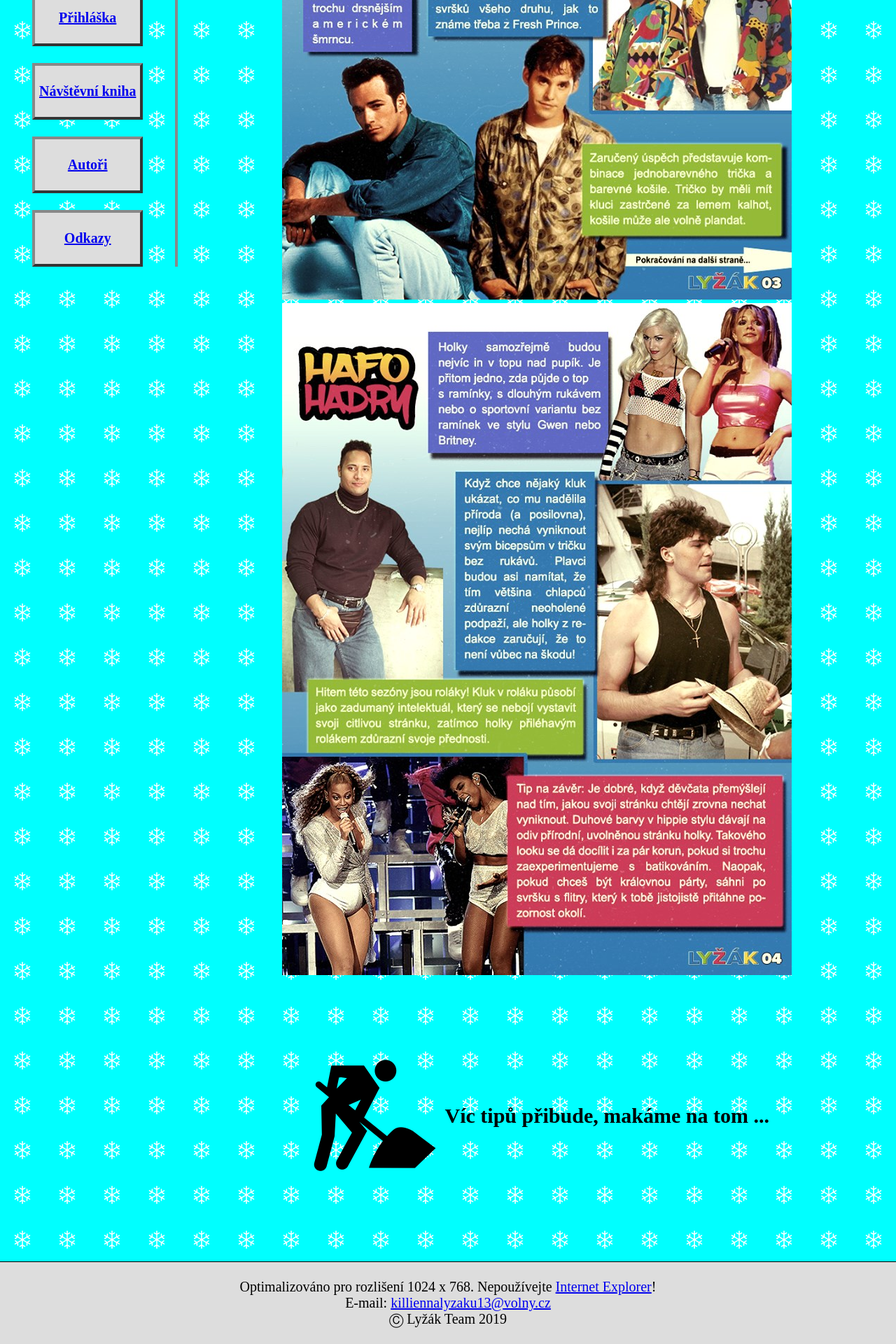
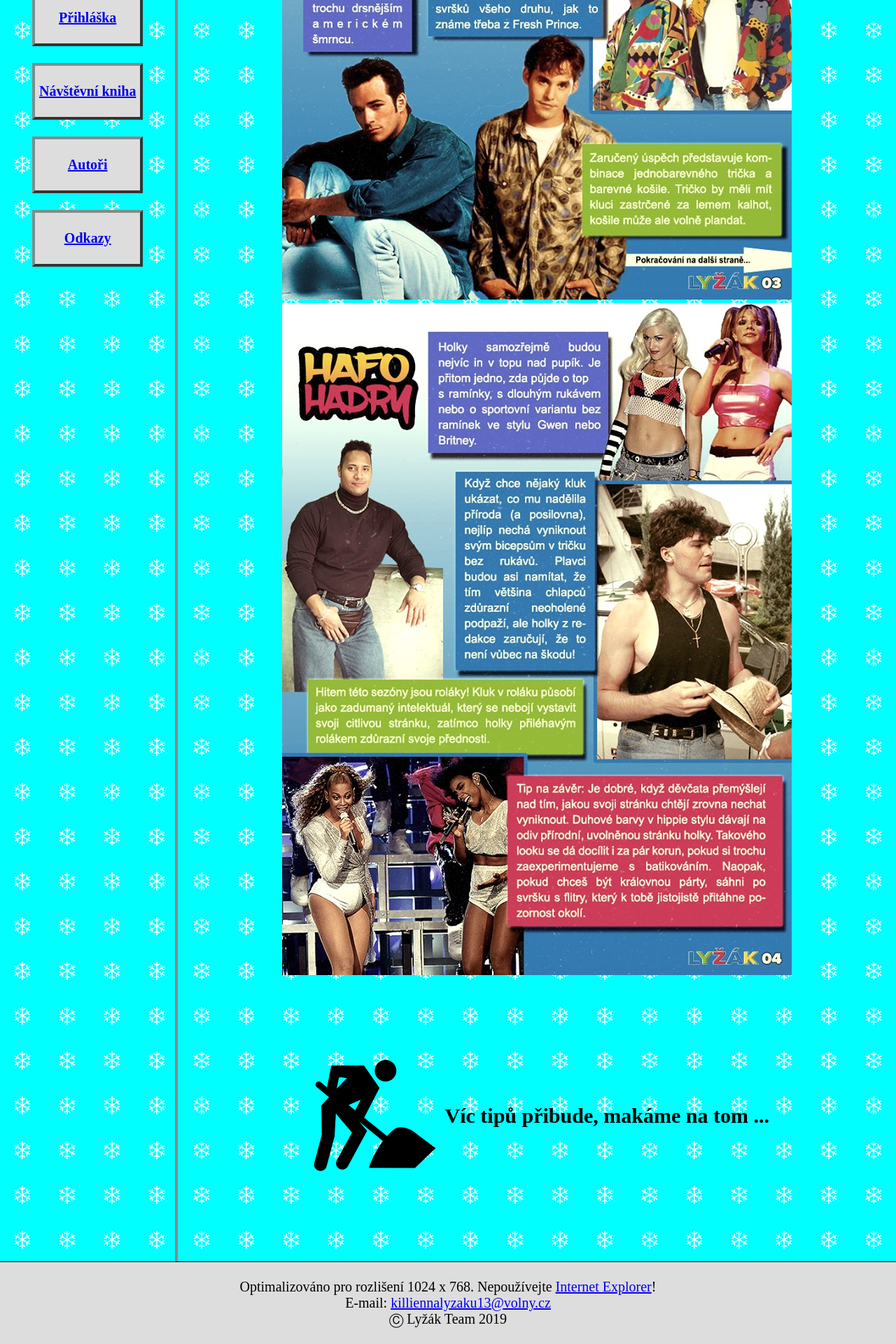
Before and after one commit to mhavelka/lyzak, a Jekyll site: the page built from pages/jak-se-oblict.md, in a window 1280 px wide. Shown: the part 821-2741 px from the top of the page at 70% size. Built offline with Jekyll 4.4.1, drawn with Linux system fonts in a browser that asks for light colours.

Commit message:
Fix left menu border

```diff
--- a/css/style.scss
+++ b/css/style.scss
@@ -16,6 +16,9 @@ body {
 .wrapper {
   display: flex;
   justify-content: flex-start;
+  & nav {
+    height: auto;
+  }
 }
 
 .center {
```
